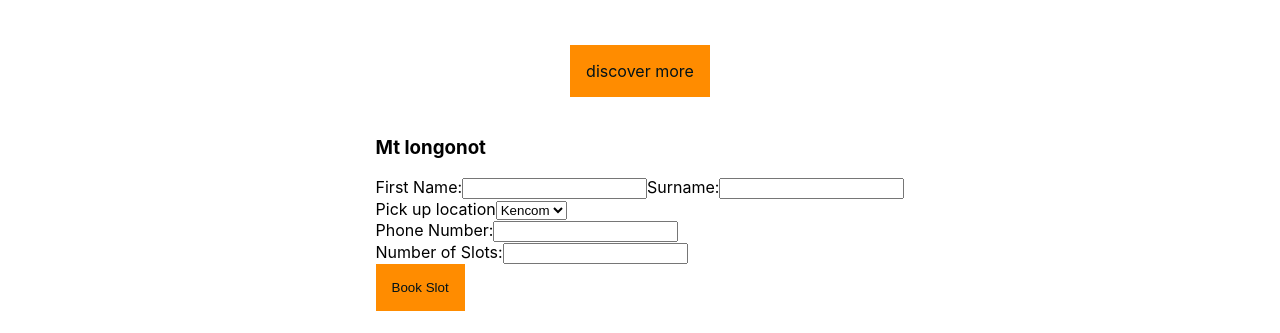
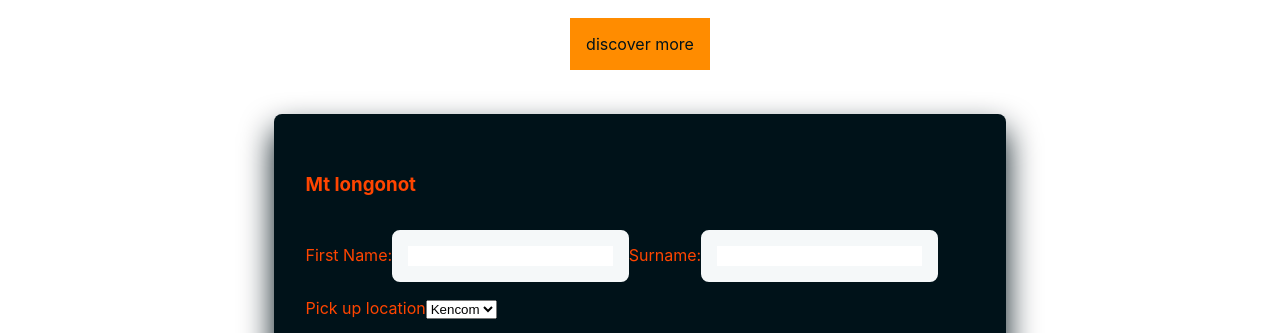
Before and after one commit to devblackie/B-Outdoor, a React (Create React App) app: page / in a window 1280 px wide. Shown: the part 462-795 px from the top of the page. Built offline with nearby package versions, Linux system fonts and the light colour scheme.

Commit message:
Styled the book component

```diff
--- a/src/index.css
+++ b/src/index.css
@@ -119,3 +119,47 @@ code {
 }
 
 /* Footer component ends */
+/* Book component */
+.Book {
+	display: flex;
+	flex-wrap: wrap;
+	gap: 1.5rem;
+}
+.Book .image{
+	flex: 1 1 40rem;
+}
+.Book .image img{
+	width: 100%;
+}
+.Book form{
+	flex: 1 1 40rem;
+	padding: 2rem;
+	box-shadow: 0 1rem 2rem #001219;
+	border-radius: .5rem;
+	background: #001219;
+	color: orangered;
+}
+.Book form .form-input{
+	padding: .5rem 0rem;
+}
+.Book form .form-input input{
+	width: 30%;
+	border: 1rem solid #f5f8f9;
+	border-radius: .5rem;
+	font-size: 1rem;
+	color: orangered;
+	text-transform: none;
+}
+.Book form .form-input button{
+	border-radius: .7rem;
+	color: #001e2a;
+	background: #ff8c00;
+	padding: 1rem;
+	text-transform: bold;
+}
+.Book form .form-input button:hover{
+	background: #f1f2f3;
+}
+
+
+/* Book component */
```
